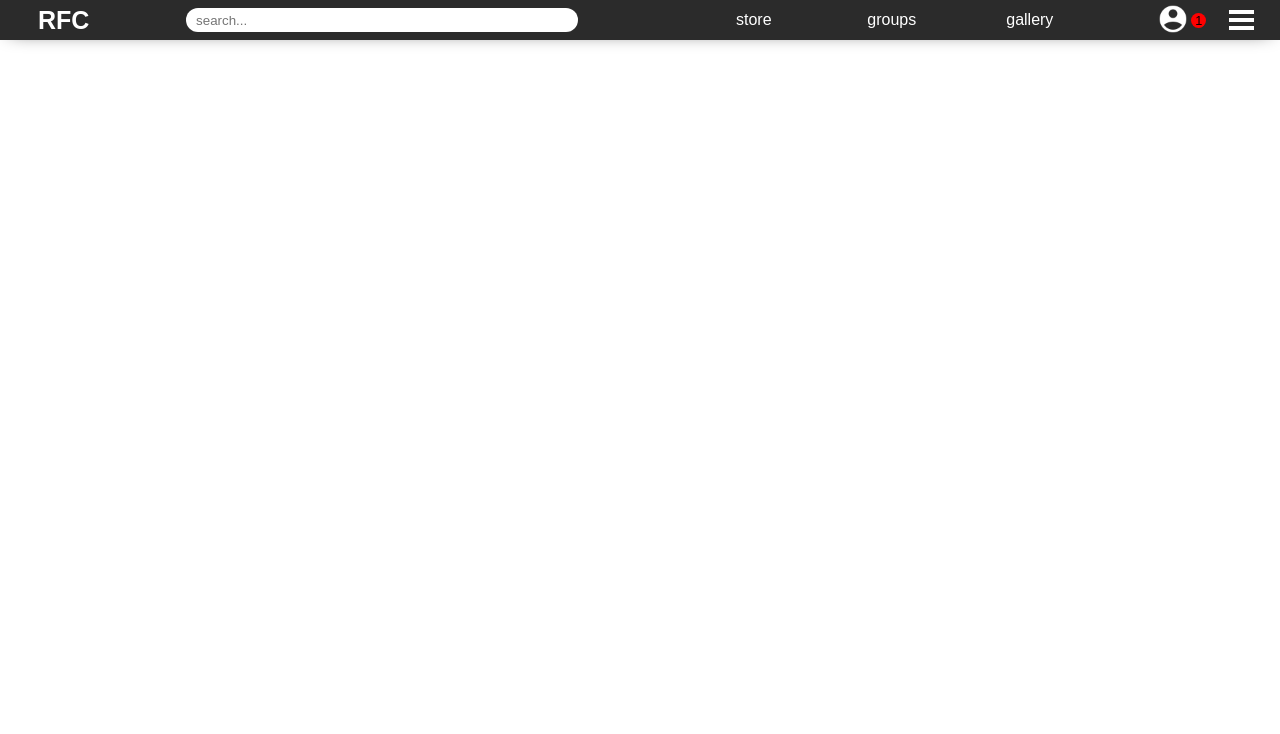
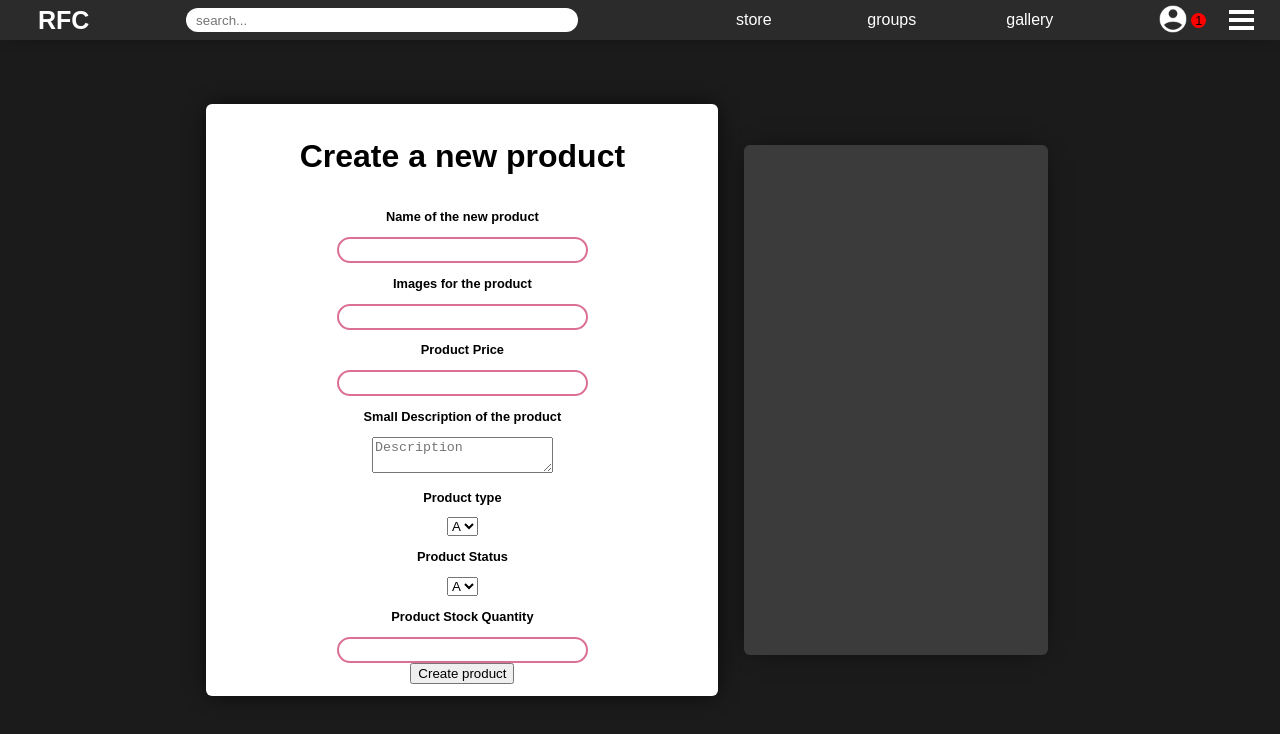
Before and after one commit to tomaspizarro15/react-rfc, a React (Create React App) app: page /new_product in a window 1280 px wide. Shown: the top 734 px of the page. Built offline with nearby package versions, Linux system fonts and the light colour scheme.

Commit message:
Store Add product in progress

```diff
--- a/src/App.js
+++ b/src/App.js
@@ -6,16 +6,19 @@ import { BrowserRouter, Route, Switch, Redirect } from 'react-router-dom';
 import Register from './Components/Body/Forms/Register/Register';
 import { connect } from 'react-redux';
 import Features from './Components/Body/Features/Features';
+import StoreAdd from './Components/Body/Features/Str/StoreCmps/StoreProducts/StoreNewProduct/StoreAdd';
 
 
 class App extends Component {
   render() {
+
 
     return (
       <BrowserRouter>
         <div className="App">
           <Route path="/" exact component={Body} />
           <Route path = "/featured" render = {()=> <Features/>}/>
+          <Route path={`/new_product`} render = {() => <StoreAdd/>}/>
           {this.props.validation ?
             <React.Fragment>
               <Header />
@@ -35,6 +38,7 @@ const mapStateToProps = state => {
 
     validation: state.validation,
 
+
   }
 
 }
--- /dev/null
+++ b/src/Axios/AxiosProducts.js
@@ -0,0 +1,6 @@
+import axios from "axios";
+
+const productInstance = axios.create({
+    baseURL: "https://react-my-app-dbe1b.firebaseio.com/",
+})
+export default productInstance;
--- a/src/Components/Body/Features/Features.css
+++ b/src/Components/Body/Features/Features.css
@@ -1,6 +1,5 @@
 .component_container {
     width: 100%;
-    height: 100%;
     position: absolute;
     display: flex;
     justify-content: center;
--- a/src/Components/Body/Features/Features.js
+++ b/src/Components/Body/Features/Features.js
@@ -18,7 +18,6 @@ class Features extends PureComponent {
                         <Route path= {`/featured/store`} component={Store} />
                         <Route path= {`/featured/groups`} component={Groups} />
                         <Route path= {`/featured/gallery`} component={Gallery} />
-                        <Route path={`/featured/new_product`} render = {() => <StoreAdd/>}/>
                     </Switch>
                    </div>
                 </div>
--- a/src/Components/Body/Features/Str/Store.js
+++ b/src/Components/Body/Features/Str/Store.js
@@ -55,6 +55,8 @@ class Store extends Component {
     }
 
     render() {
+
+
         let cardWidth = 100 * this.state.sliderCards.length;
         return (
             <div className="str_main">
--- /dev/null
+++ b/src/Components/Body/Features/Str/StoreCmps/StoreProducts/StoreForms/StForm.js
@@ -0,0 +1,44 @@
+import React from 'react';
+import './../StoreProducts.css';
+
+
+const StoreForm = (props) => {
+
+    let field;
+    let inputBorder ="2px solid rgb(111,0,255)"
+    console.log(props.fieldProps.options)
+
+    switch (props.fieldProps.type) {
+
+        case 'input': {
+            field = (
+                <input onChange = {props.change}></input>
+            )
+        } break;
+        case 'textarea': {
+            field = (
+                <textarea {...props.fieldProps.config}></textarea>
+            )
+        } break;
+        case 'select': {
+            field = (
+                <select>
+                    <option>A</option>
+                    <option>A</option>
+                    <option>A</option>
+                </select>
+            )
+        }
+    }
+
+
+    return (
+        <React.Fragment>
+            <p style={{ fontWeight: "bold", fontSize: "1vw" }}>{props.fieldProps.header}</p>
+            {field}
+        </React.Fragment>
+    );
+
+
+}
+export default StoreForm;
--- a/src/Components/Body/Features/Str/StoreCmps/StoreProducts/StoreNewProduct/StoreAdd.js
+++ b/src/Components/Body/Features/Str/StoreCmps/StoreProducts/StoreNewProduct/StoreAdd.js
@@ -1,15 +1,168 @@
-import React , {Component} from 'react';
+import React, { Component } from 'react';
 import './../StoreProducts.css';
-
+import StoreInput from '../StoreForms/StForm';
+import axios from './../../../../../../../Axios/AxiosProducts';
 
 class StoreAdd extends Component {
 
+    state = {
+        fields: {
+            productTitle: {
+                type: "input",
+                header: "Name of the new product",
+                validation: {
+                    required: true,
+                    minL: 4,
+                    maxL: 16,
+                },
+                inputConfig: {
+                    placeholder: "Name / Title",
+                    type: "text",
+                    className: "form_field",
+                },
+                value: "",
+
+
+            },
+            productImg: {
+                type: "input",
+                header: "Images for the product",
+                validation: {
+                    required: false,
+                },
+                inputConfig: {
+                    placeholder: "Image of product",
+                    type: "image",
+                    className: "form_field_img",
+                },
+                value: "",
+
+
+            },
+            productPrice: {
+                type: "input",
+                header: "Product Price",
+                validation: {
+                    required: true,
+                    minL: 4,
+                    maxL: 16,
+                },
+                inputConfig: {
+                    placeholder: "Price of product",
+                    type: "number",
+                    className: "form_field",
+                },
+                value: "",
+
+
+            },
+            productDescription: {
+                type: "textarea",
+                header: "Small Description of the product",
+                validation: {
+                    required: true,
+                    minL: 4,
+                    maxL: 128,
+                },
+                inputConfig: {
+                    placeholder: "Description",
+                    value: "",
+                    className: "form_field",
+                },
+            },
+            productType: {
+                type: "select",
+                header: "Product type",
+                validation: {},
+                options: [
+                    { value: "Shoes" },
+                    { value: "Shirt" },
+                    { value: "Scarf" },
+                    { value: "Hoodie" },
+                    { value: "hat" },
+                    { value: "pants" },
+                    { value: "jeans" },
+                    { value: "glasses" },
+                    { value: "watch" },
+                    { value: "chain" },
+                    { value: "wp" }
+                ],
+                inputConfig: {
+                    placeholder: "Type of product",
+                    type: "text",
+                    className: "form_field",
+                },
+                value: "",
+
+
+            },
+            productStatus: {
+                type: "select",
+                header: "Product Status",
+                validation: {},
+                inputConfig: {
+                    placeholder: "Status",
+                    type: "",
+                    className: "form_field",
+                },
+                value: "",
+            },
+            productStock: {
+                type: "input",
+                header: "Product Stock Quantity",
+                validation: {
+                    required: true,
+                },
+                inputConfig: {
+                    placeholder: "Stock",
+                    type: "number",
+                    className: "form_field",
+
+                }
+            }
+        }
+
+    }
     render() {
-        return(
-            <div className ="store_new_prd">
-                HELLO
+
+        let productFields = [];
+
+        for (let id in this.state.fields) {
+
+            productFields.push({
+                id: id,
+                header: this.state.fields[id].header,
+                type: this.state.fields[id].type,
+                config: { ...this.state.fields[id].inputConfig },
+                value: this.state.fields[id].value,
+                options: this.state.fields[id].options
+            })
+        }
+
+        return (
+            <div className="new_prod_background">
+                <div className="new_prod_container">
+                    <form>
+                        <div className ="new_prod_title">
+                            <h1>Create a new product</h1>
+                        </div>
+                        <div className ="new_prod_fields">
+                            {productFields.map(field => {
+                                return (
+                                    <StoreInput
+                                        key={field.id}
+                                        fieldProps={field}
+                                    />
+                                )
+                            })}
+                        </div>
+                        <button>Create product</button>
+                    </form>
+                    <div className="new_prod_preview">
+                    </div>
+                </div>
             </div>
-         )
+        )
 
     }
 
--- a/src/Components/Body/Features/Str/StoreCmps/StoreProducts/StoreProducts.css
+++ b/src/Components/Body/Features/Str/StoreCmps/StoreProducts/StoreProducts.css
@@ -1,11 +1,12 @@
-.str_prds_list{
+.str_prds_list {
     display: flex;
     justify-content: center;
     align-items: center;
     flex-direction: column;
     width: 80%;
 }
-.products_list_container{
+
+.products_list_container {
     display: flex;
     flex-direction: row;
     align-items: center;
@@ -13,6 +14,7 @@
     height: auto;
     width: 90%;
 }
+
 .str_prds_list li {
     display: flex;
     flex-direction: column;
@@ -25,41 +27,76 @@
     background-color: #aaa;
     color: black;
     font-size: 2vw;
-    transition : border 500ms ease-in-out;
+    transition: border 500ms ease-in-out;
 }
+
 .str_prds_list li:hover {
-    border: 5px solid rgb(219,112,147);
-    transition : border 500ms ease-in-out;
+    border: 5px solid rgb(219, 112, 147);
+    transition: border 500ms ease-in-out;
 }
-.store_add_cpm{
-    display: inline-flex;
+
+
+/* STORE ADDING PRODUCT STYLING */
+.new_prod_background {
+    display: flex;
     justify-content: center;
     align-items: center;
-    width: 70%;
-    height: 4vw;
-    border-radius: 2px;
-    background-color:#ccc;
-    color: #3b3b3b;
-    transition : background-color 250ms ease-in-out;
-}
-.store_add_cpm:hover {
-    background-color: green;
-    transition : background-color 250ms ease-in-out;
-
-}
-.store_add_cpm a {
-    width: 10%;
-    font-size: 3.5vw;
-    font-weight: bold;
-    cursor: pointer;
-    text-decoration: none;
-    color: #aaa;
-    transition: color 250ms ease-in-out;
-}.store_add_cpm:hover a {
-    color: #3b3b3b;
-    transition: color 250ms ease-in-out;
-}
-.store_new_prd{
     width: 100%;
     height: 100%;
+    background: #1b1b1b;
 }
+.new_prod_container {
+    display: flex;
+    flex-direction: row;
+    justify-content: center;
+    align-items: center;
+    width: 95%;
+    height: 85%;
+}
+.new_prod_container form {
+    display: flex;
+    flex-direction: column;
+    justify-content: center;
+    align-items: center;
+    text-align: center;
+    width: 40%;
+    height: auto;
+    padding: 1vw;
+    border-radius : 6px;
+    background: white;
+    box-shadow:  0 0 25px -5px;
+}
+.new_prod_fields {
+    width: 100%;
+}
+.new_prod_container input {
+    width: 50%;
+    height: 20px;
+    border-radius: 15px;
+    border: 2px solid rgb(219, 112, 147);
+    outline: none;
+    text-indent: 5px;
+}
+.new_prod_preview {
+    display: flex;
+    flex-direction: column;
+    justify-content: center;
+    align-items: center;
+    text-align: center;
+    margin: 2vw;
+    border-radius : 6px;
+    width: 25%;
+    height: 75%;
+    background-color: #3b3b3b;
+    box-shadow: 0 0 25px -10px;
+}
+
+@media (max-width : 768px){
+    .new_prod_container form {
+        width: 300px;
+        height: 625px;
+    }
+    .new_prod_container{
+        flex-direction: column;
+    }
+}
--- a/src/Components/Body/Forms/Register/Register.js
+++ b/src/Components/Body/Forms/Register/Register.js
@@ -120,7 +120,9 @@ class Register extends PureComponent {
 
             })
             .catch(error => console.log("ERROR GETTING API RESPONES :::::>", error));
+            console.log("maxi" , this.props.maxi)
     }
+
 
     inputChangeHandler = (event, id) => {
 
@@ -200,7 +202,6 @@ class Register extends PureComponent {
             .then(console.log("Axios request sended"))
             .then(this.props.validateUser)
             .catch(error => console.log("something went wrong", error))
-
     }
 
     submitRegisterHandler = (event) => {
@@ -279,6 +280,7 @@ const mapStateToProps = state => {
     return (
         {
             validation: state.validation,
+            maxi : state.maxi,
         }
     )
 }
```
Also changed, not shown: src/Components/Body/Features/Str/StoreCmps/StoreList/ProductsList.js (+3 -5 lines), src/Components/Body/Features/Str/StoreCmps/StoreProducts/StoreProducts.js (+8 -12 lines).
